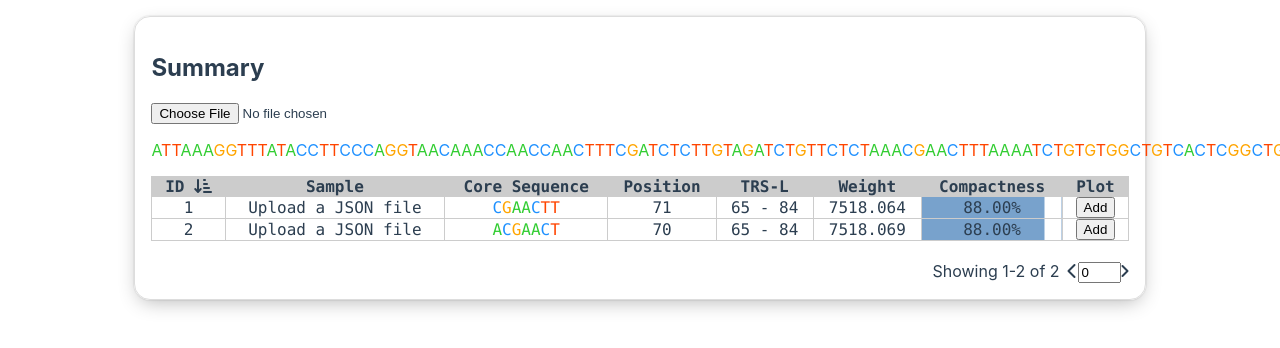
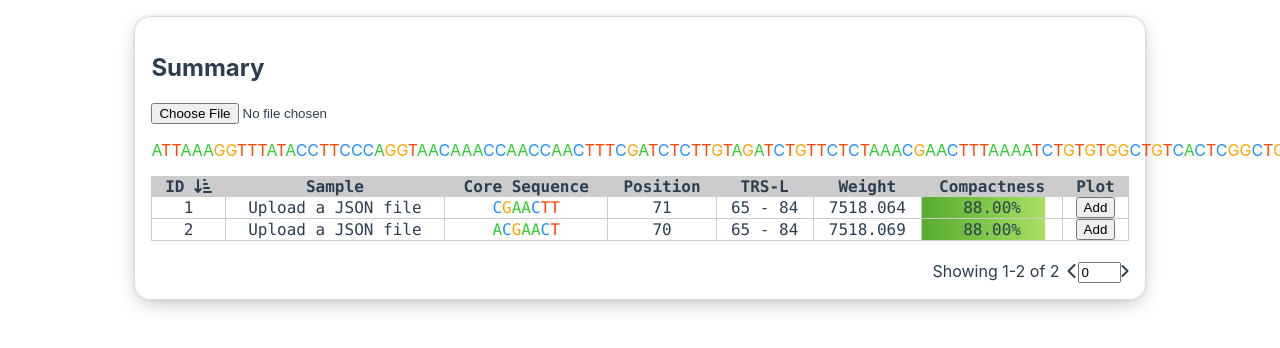
Before and after one commit to elkebir-group/CORSID-viz, a Vue app: page / in a window 1280 px wide. Shown: the top 348 px of the page. Built offline with nearby package versions, Linux system fonts and the light colour scheme.

Commit message:
update implementation of compactness percentage bar

```diff
--- a/src/App.vue
+++ b/src/App.vue
@@ -554,7 +554,7 @@ table {
 }
 
 table tr:hover {
-  background-color: #eee;
+  background: rgba(228, 228, 228, 0.5);
 }
 
 td, th {
--- a/src/components/Percentage.vue
+++ b/src/components/Percentage.vue
@@ -1,7 +1,7 @@
 <template>
     <td
-        :style="percentage_style"
         class="aligned">
+        <div class="bg" :style="{width: percentage_number+'%'}"></div>
         {{percentage(percentage_number)}}
     </td>
 </template>
@@ -15,11 +15,6 @@
             percentage_number: Number,
         },
         computed: {
-            percentage_style () {
-                return {
-                    background: 'linear-gradient(to right, #78A2CC ' + this.percentage_number +'%, #FFFFFF ' + (1.0 - this.percentage_number) + '%)'
-                }
-            }
         }
     }
 </script>
@@ -28,5 +23,14 @@
     .aligned {
         font-family: "Roboto Mono", Monaco, consolas, courier, monospace;
         text-align: center;
+        position: relative;
+    }
+    .bg {
+        position: absolute;
+        left: 0;
+        top: 0;
+        bottom: 0;
+        background: linear-gradient(to right, #56ab2f, #a8e063);
+        z-index: -1;
     }
 </style>
```
